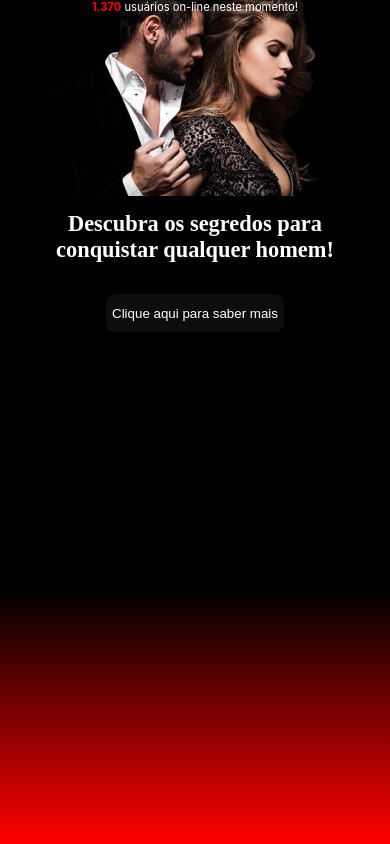
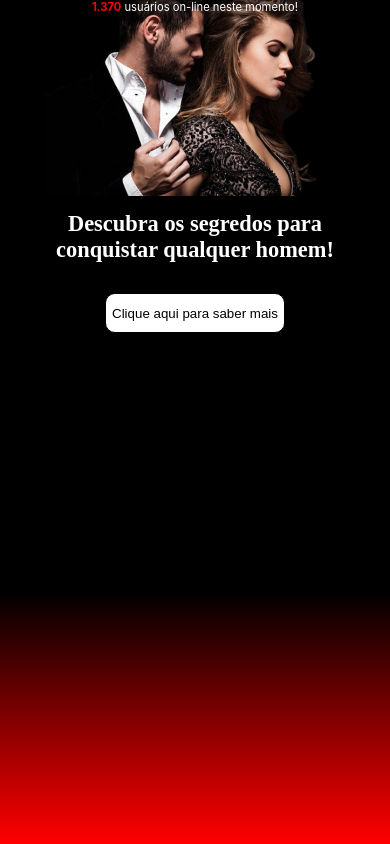
Before and after one commit to 19842022/relacioneja, a React (Vite) app: page / in a window 390 px wide. Built offline with nearby package versions, Linux system fonts and the light colour scheme; a web font is replaced by a local one.

Commit message:
Update style.css

```diff
--- a/src/pages/Home/style.css
+++ b/src/pages/Home/style.css
@@ -52,8 +52,8 @@ height: 100vh;
     .button-pre-sell-est{
       min-width: 160px;
       height: 40px;
-        background-color: #0D0D0D;
-        color: white;
+        background-color: white;
+        color: black;
         border-radius: 10px;
         border: solid;
         border-width: 1px;
```
